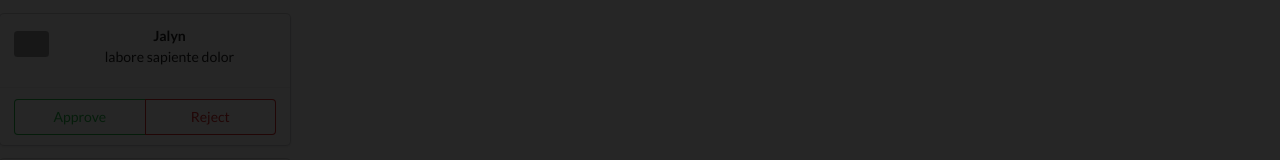
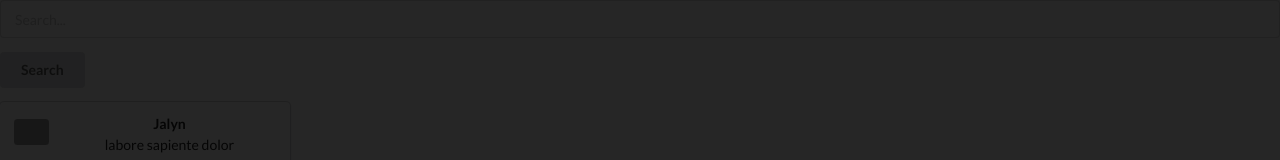
Before and after one commit to arkadiuszpasek/react, a React (Create React App) app: page / in a window 1280 px wide. Shown: the top 160 px of the page. Built offline with nearby package versions, Linux system fonts and the light colour scheme; no server answers; grey boxes are pictures that could not be loaded.

Commit message:
Started unsplash api search app

```diff
--- a/package.json
+++ b/package.json
@@ -6,7 +6,9 @@
     "@testing-library/jest-dom": "^4.2.4",
     "@testing-library/react": "^9.5.0",
     "@testing-library/user-event": "^7.2.1",
+    "axios": "^0.19.2",
     "faker": "^4.1.0",
+    "prop-types": "^15.7.2",
     "react": "^16.13.1",
     "react-dom": "^16.13.1",
     "react-scripts": "3.4.1"
--- a/src/components/App.js
+++ b/src/components/App.js
@@ -5,10 +5,12 @@ import faker from 'faker';
 import SimpleComment from '../comments/SimpleComment';
 import ApproveCard from '../comments/ApproveCard';
 import Geo from '../geolocation/Geo';
+import InputApp from '../forms/InputApp';
 
 const App = () => {
   return (
     <div>
+      <InputApp />
       <Geo />
       <ApproveCard actions={['Approve', 'Reject']}>
         <SimpleComment
--- /dev/null
+++ b/src/forms/FormComponent.js
@@ -0,0 +1,46 @@
+import React from 'react';
+
+import unsplash from './unsplash';
+import Input from './Input';
+
+class FormComponent extends React.Component {
+  state = { inputValue: '' };
+
+  onSearchSubmit = (e) => {
+    e.preventDefault();
+    const { inputValue } = this.state;
+
+    this.makeQuery(inputValue);
+  }
+
+  makeQuery = async (inputValue) => {
+    const response = await unsplash.get(
+      '/search/photos', {
+        params: { query: inputValue },
+      },
+    );
+    console.log(response);
+  };
+
+  onInputChange = (inputValue) => {
+    this.setState({ inputValue });
+  }
+
+  render() {
+    return (
+      <form className="ui form" onSubmit={this.onSearchSubmit}>
+        <div className="field">
+          <Input
+            onSubmit={this.onSearchSubmit}
+            onChange={this.onInputChange}
+          />
+        </div>
+        <button className="ui button" type="submit">
+          Search
+        </button>
+      </form>
+    );
+  }
+}
+
+export default FormComponent;
--- /dev/null
+++ b/src/forms/Input.js
@@ -0,0 +1,46 @@
+import React from 'react';
+import PropTypes from 'prop-types';
+
+class Input extends React.Component {
+  state = { value: '' };
+
+  onSubmit = (e) => {
+    const { value } = this.state;
+    const { onSubmit } = this.props;
+
+    e.preventDefault();
+    onSubmit(value);
+  }
+
+  onChange = (e) => {
+    const { onChange } = this.props;
+    const { value } = e.target;
+
+    e.preventDefault();
+    this.setState({ value });
+    onChange(value);
+  }
+
+  render() {
+    const { value } = this.state;
+
+    return (
+      <div className="ui input">
+        <input
+          type="text"
+          placeholder="Search..."
+          value={value}
+          onChange={this.onChange}
+          onSubmit={this.onSubmit}
+        />
+      </div>
+    );
+  }
+}
+
+Input.propTypes = {
+  onSubmit: PropTypes.func.isRequired,
+  onChange: PropTypes.func.isRequired,
+};
+
+export default Input;
--- /dev/null
+++ b/src/forms/InputApp.js
@@ -0,0 +1,15 @@
+import React from 'react';
+import FormComponent from './FormComponent';
+// import ImageList from './ImageList';
+
+class InputApp extends React.Component {
+  state = { images: [] };
+
+  render() {
+    return (
+      <FormComponent />
+    );
+  }
+}
+
+export default InputApp;
--- /dev/null
+++ b/src/forms/unsplash.js
@@ -0,0 +1,10 @@
+import axios from 'axios';
+
+const unsplash = axios.create({
+  baseURL: 'https://api.unsplash.com',
+  headers: {
+    Authorization: 'Client-ID BWwSAL32EtJZ5cqel476VMGkJW9W7x1giqIy1TsHJWA',
+  },
+});
+
+export default unsplash;
```
Also changed, not shown: .eslintrc.js, src/forms/Image.js (added), src/forms/ImageList.js (added), 2 other files (tests, documents, lock files or other folders).
